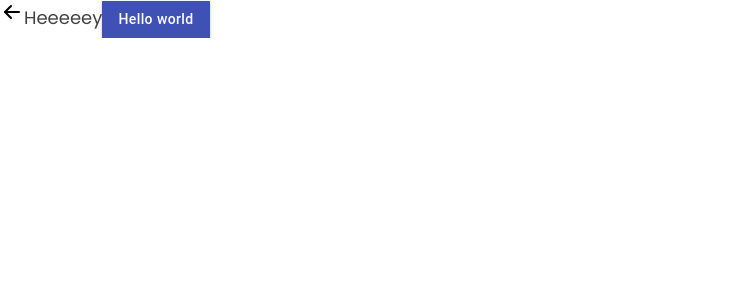
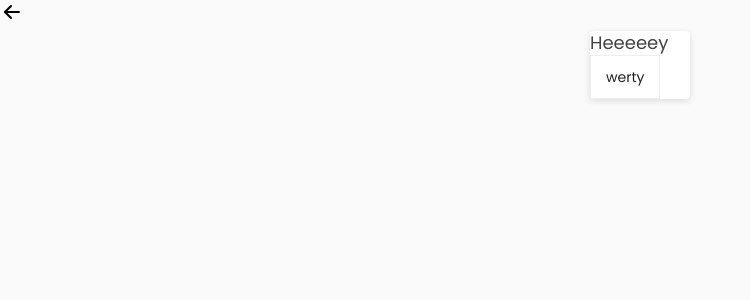
Before and after one commit to luna-ui-kit/luna, a Next.js app: page / in a window 1280 px wide. Shown: the top 300 px of the page, without its empty margins (0-750 px from the left). Built offline with nearby package versions, Linux system fonts and the light colour scheme.

Commit message:
Add: component Button

```diff
--- a/app/layout.tsx
+++ b/app/layout.tsx
@@ -14,7 +14,7 @@ export default function RootLayout({
 }>) {
   return (
     <html lang='en' className={poppins.className}>
-      <body>
+      <body style={{ height: 'vh', backgroundColor: '#fafafa' }}>
         <ThemeComponent>{children}</ThemeComponent>
       </body>
     </html>
--- a/app/page.tsx
+++ b/app/page.tsx
@@ -1,18 +1,19 @@
 import { IconArrowLeft } from '@tabler/icons-react'
-import Button from '@mui/material/Button'
-import { Typography } from '@mui/material'
+import { Card, Typography } from '@mui/material'
+import { Button } from '@/luna/components'
 
 export default function Home() {
   return (
     <div>
-      <main>
+      <main style={{ height: '100vh' }}>
         <IconArrowLeft />
 
-        <Typography variant='bodyLarge'>Heeeeey</Typography>
-
-        <Button variant='contained' color='primary'>
-          Hello world
-        </Button>
+        <Card elevation={2} sx={{ width: '100px', margin: 'auto' }}>
+          <Typography variant='bodyLarge'>Heeeeey</Typography>
+          <Button variant='outlined' size='medium'>
+            werty
+          </Button>
+        </Card>
       </main>
     </div>
   )
--- /dev/null
+++ b/luna/components/button/index.tsx
@@ -0,0 +1,40 @@
+'use client'
+import { Button as MuiButton, ButtonProps } from '@mui/material'
+import { styled } from '@mui/material/styles'
+
+export const Button = styled(MuiButton)<ButtonProps>(({ theme }) => ({
+  height: '44px',
+  fontSize: '14px',
+  textTransform: 'none',
+  borderRadius: 0,
+  boxShadow: 'none',
+  fontWeight: 400,
+  '&:hover': { boxShadow: 'none' },
+  '&:active': { boxShadow: 'none' },
+
+  variants: [
+    {
+      props: { variant: 'outlined' },
+      style: {
+        color: theme.palette.grey[900],
+        borderColor: theme.palette.grey[200]
+      }
+    },
+    {
+      props: { variant: 'text' },
+      style: {
+        color: theme.palette.grey[900],
+        borderColor: theme.palette.grey[200]
+      }
+    },
+
+    {
+      props: { size: 'small' },
+      style: { height: '32px', fontSize: '12px' }
+    },
+    {
+      props: { size: 'large' },
+      style: { height: '48px', fontSize: '16px' }
+    }
+  ]
+}))
--- /dev/null
+++ b/luna/components/index.ts
@@ -0,0 +1 @@
+export * from './button'
--- a/luna/theme/ThemeOptions.ts
+++ b/luna/theme/ThemeOptions.ts
@@ -1,5 +1,4 @@
 import { deepOrange, grey, indigo } from '@mui/material/colors'
-import shadows from './shadows'
 import Typography from './typography'
 
 const themeOptions = {
@@ -13,10 +12,9 @@ const themeOptions = {
     },
     divider: grey[200],
     background: {
-      paper: grey[50],
-      default: '#fff'
-    },
-    shadows: shadows()
+      default: grey[50],
+      paper: '#fff'
+    }
   },
   ...Typography
 }
--- a/luna/theme/overrides/index.ts
+++ /dev/null
@@ -1,14 +0,0 @@
-const Overrides = {
-  components: {
-    MuiButton: {
-      styleOverrides: {
-        root: {
-          textTransform: 'none',
-          borderRadius: 0
-        }
-      }
-    }
-  }
-}
-
-export default Overrides
--- a/luna/theme/shadows/index.ts
+++ b/luna/theme/shadows/index.ts
@@ -1,33 +1,29 @@
-// ** Type Imports
-import { ThemeOptions } from '@mui/material'
-
-const Shadows = (): ThemeOptions['shadows'] => {
-  return [
+export const Shadows = {
+  shadows: [
     'none',
-    '0px 2px 4px 0px rgba(0, 0, 0, .05)',
-    '0px 2px 6px 0px rgba(0, 0, 0, .05)',
-    '0px 3px 8px 0px rgba(0, 0, 0, .05)',
-    '0px 3px 9px 0px rgba(0, 0, 0, .05)',
-    '0px 4px 10px 0px rgba(0, 0, 0, .05)',
-    '0px 4px 11px 0px rgba(0, 0, 0, .05)',
-    '0px 4px 18px 0px rgba(0, 0, 0, .05)',
-    '0px 4px 13px 0px rgba(0, 0, 0, .05)',
-    '0px 5px 14px 0px rgba(0, 0, 0, .05)',
-    '0px 5px 15px 0px rgba(0, 0, 0, .05)',
-    '0px 5px 16px 0px rgba(0, 0, 0, .05)',
-    '0px 6px 17px 0px rgba(0, 0, 0, .075)',
-    '0px 6px 18px 0px rgba(0, 0, 0, .075)',
-    '0px 6px 19px 0px rgba(0, 0, 0, .075)',
-    '0px 7px 20px 0px rgba(0, 0, 0, .075)',
-    '0px 7px 21px 0px rgba(0, 0, 0, .075)',
-    '0px 7px 22px 0px rgba(0, 0, 0, .075)',
-    '0px 8px 23px 0px rgba(0, 0, 0, .1)',
-    '0px 8px 24px 6px rgba(0, 0, 0, .1)',
-    '0px 9px 25px 0px rgba(0, 0, 0, .1)',
-    '0px 9px 26px 0px rgba(0, 0, 0, .1)',
-    '0px 9px 27px 0px rgba(0, 0, 0, .1)',
-    '0px 10px 28px 0px rgba(0, 0, 0, .1)',
-    '0px 10px 30px 0px rgba(0, 0, 0, .1)'
+    '0px 2px 4px 0px rgba(47, 43, 61, 0.12)',
+    '0px 2px 6px 0px rgba(47, 43, 61, 0.14)',
+    '0px 3px 8px 0px rgba(47, 43, 61, 0.14)',
+    '0px 3px 9px 0px rgba(47, 43, 61, 0.15)',
+    '0px 4px 10px 0px rgba(47, 43, 61, 0.15)',
+    '0px 4px 11px 0px rgba(47, 43, 61, 0.16)',
+    '0px 4px 18px 0px rgba(47, 43, 61, 0.1)',
+    '0px 4px 13px 0px rgba(47, 43, 61, 0.18)',
+    '0px 5px 14px 0px rgba(47, 43, 61, 0.18)',
+    '0px 5px 15px 0px rgba(47, 43, 61, 0.2)',
+    '0px 5px 16px 0px rgba(47, 43, 61, 0.2)',
+    '0px 6px 17px 0px rgba(47, 43, 61, 0.22)',
+    '0px 6px 18px 0px rgba(47, 43, 61, 0.22)',
+    '0px 6px 19px 0px rgba(47, 43, 61, 0.24)',
+    '0px 7px 20px 0px rgba(47, 43, 61, 0.24)',
+    '0px 7px 21px 0px rgba(47, 43, 61, 0.26)',
+    '0px 7px 22px 0px rgba(47, 43, 61, 0.26)',
+    '0px 8px 23px 0px rgba(47, 43, 61, 0.28)',
+    '0px 8px 24px 6px rgba(47, 43, 61, 0.28)',
+    '0px 9px 25px 0px rgba(47, 43, 61, 0.3)',
+    '0px 9px 26px 0px rgba(47, 43, 61, 0.32)',
+    '0px 9px 27px 0px rgba(47, 43, 61, 0.32)',
+    '0px 10px 28px 0px rgba(47, 43, 61, 0.34)',
+    '0px 10px 30px 0px rgba(47, 43, 61, 0.34)'
   ]
 }
-export default Shadows
--- a/luna/theme/typography/index.ts
+++ b/luna/theme/typography/index.ts
@@ -2,6 +2,7 @@ import { grey } from '@mui/material/colors'
 
 const Typography = {
   typography: {
+    fontFamily: "Poppins, 'Segoe UI', Tahoma, Geneva, Verdana, sans-serif",
     displayLarge: {
       fontSize: '64px',
       color: grey[900],
```
Also changed, not shown: luna/theme/ThemeComponent.tsx (+5 -3 lines).
